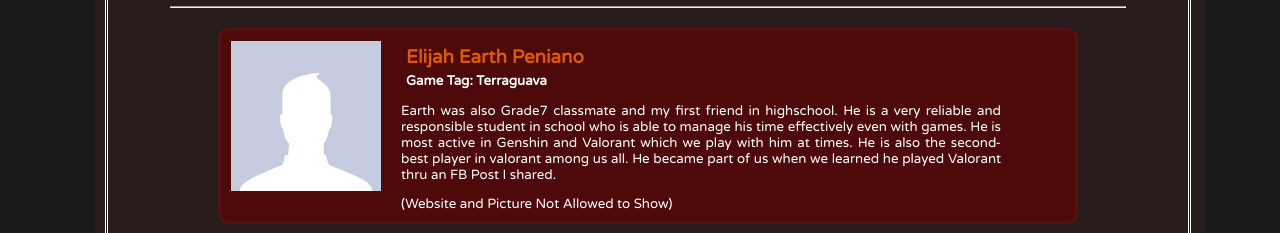
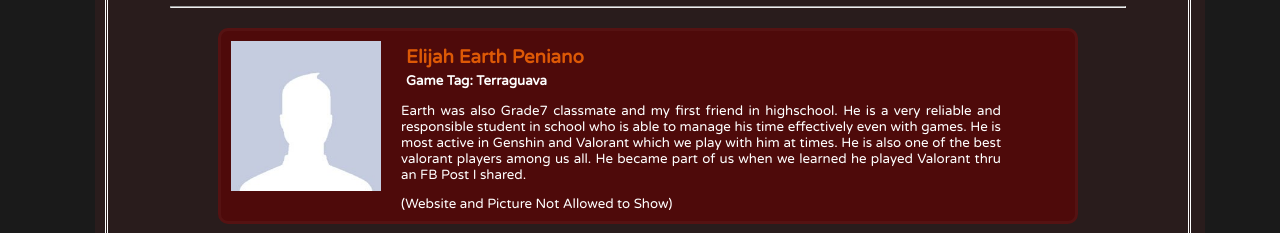
Before and after one commit to 4QCSGroupShopping/rednashgaming.github.io, a plain HTML site: page 4Q1-Squad.html in a window 1280 px wide. Shown: the part 1216-1449 px from the top of the page. Drawn offline with Linux system fonts and the light colour scheme; a web font is replaced by a local one.

Commit message:
Update 4Q1-Squad.html

```diff
--- a/4Q1-Squad.html
+++ b/4Q1-Squad.html
@@ -320,7 +320,7 @@
                         <h5 style="margin:5px">Game Tag: Terraguava</h5>
                         <p>
                            Earth was also Grade7 classmate and my first friend in highschool. He is a very reliable and responsible student in school who is able to manage his time effectively even with games. He is most active in
-                           Genshin and Valorant which we play with him at times. He is also the second-best player in valorant among us all. He became part of us when we learned he played Valorant thru an FB Post I shared.
+                           Genshin and Valorant which we play with him at times. He is also one of the best valorant players among us all. He became part of us when we learned he played Valorant thru an FB Post I shared.
                         </p>
                         <p>(Website and Picture Not Allowed to Show)</p>
                     </div>
```
